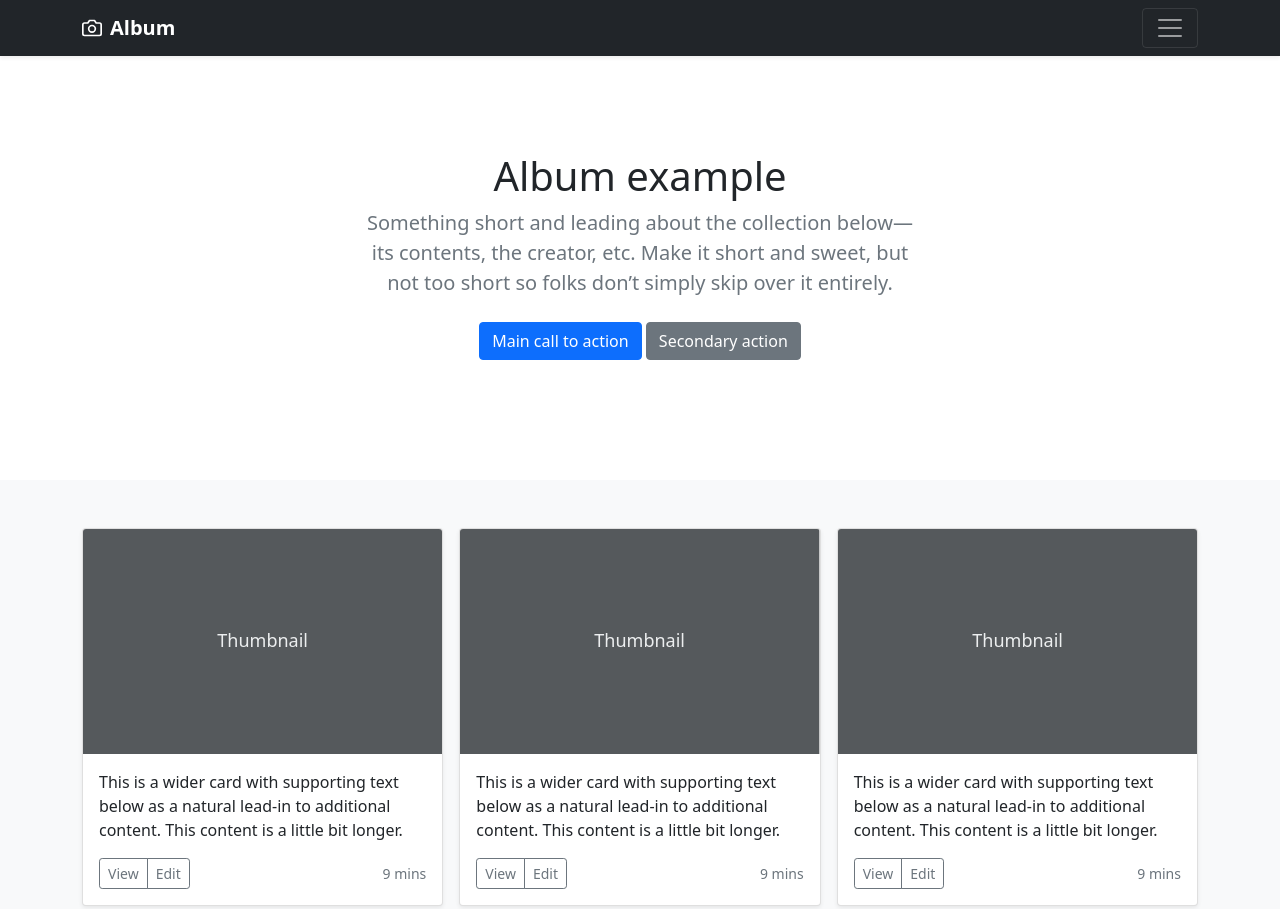
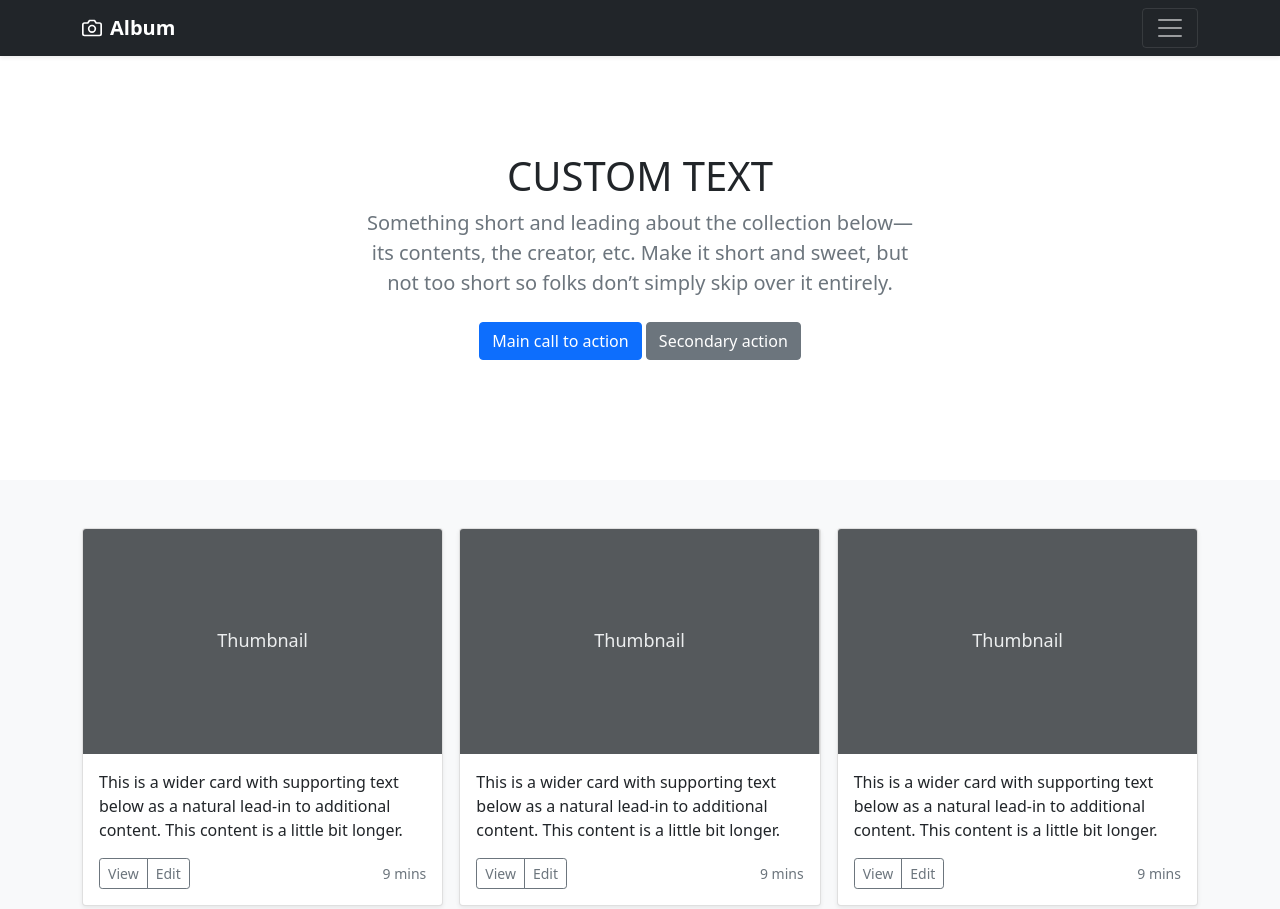
Before and after one commit to Peyton232/hostingTests, a plain HTML site: page index.html in a window 1280 px wide. Shown: the top 909 px of the page. Drawn offline with Linux system fonts and the light colour scheme.

Commit message:
text change

```diff
--- a/index.html
+++ b/index.html
@@ -72,7 +72,7 @@
   <section class="py-5 text-center container">
     <div class="row py-lg-5">
       <div class="col-lg-6 col-md-8 mx-auto">
-        <h1 class="fw-light">Album example</h1>
+        <h1 class="fw-light">CUSTOM TEXT</h1>
         <p class="lead text-muted">Something short and leading about the collection below—its contents, the creator, etc. Make it short and sweet, but not too short so folks don’t simply skip over it entirely.</p>
         <p>
           <a href="#" class="btn btn-primary my-2">Main call to action</a>
```
